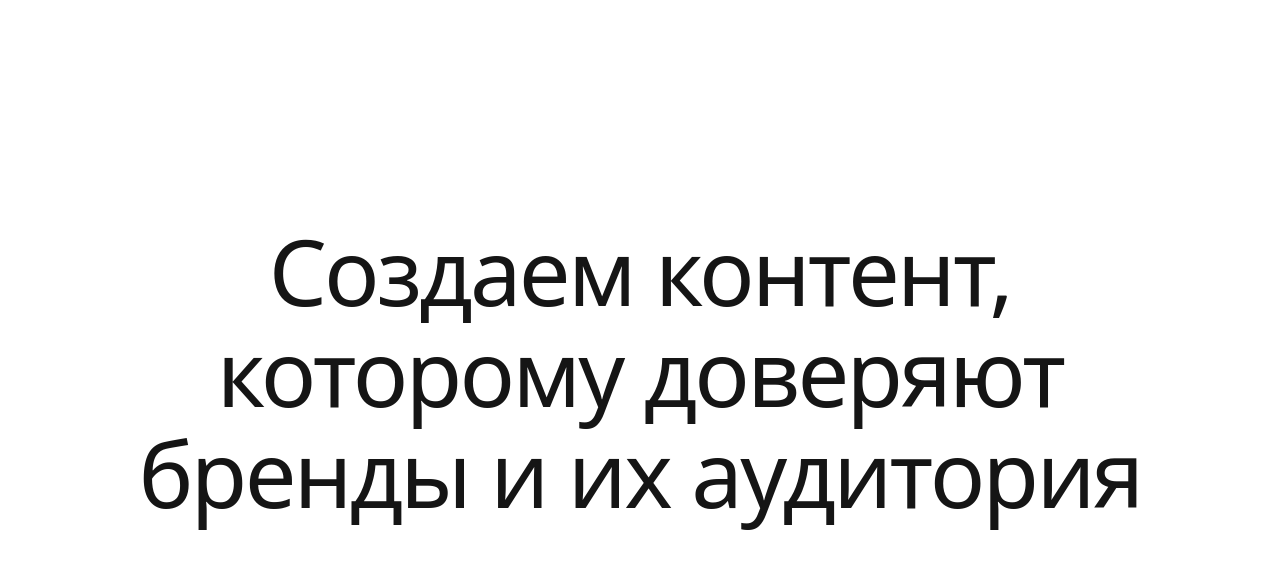
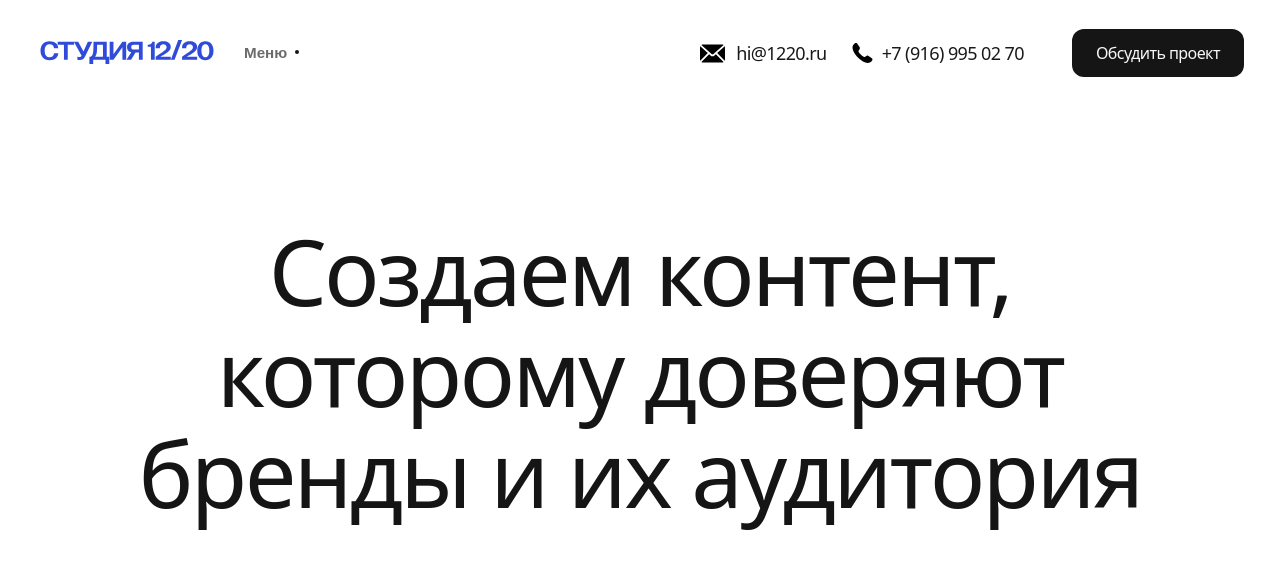
Before and after one commit to v3ue/agency, a website: page index.html in a window 1280 px wide. Shown: the top 568 px of the page. Drawn offline with nearby package versions, Linux system fonts and the light colour scheme; grey boxes are pictures that could not be loaded.

Commit message:
Fix menus: CSS media queries for desktop/mobile, remove Tailwind conflicts

```diff
--- a/index.html
+++ b/index.html
@@ -16,7 +16,7 @@
     <header style="position: fixed; top: 0; left: 0; right: 0; z-index: 9999;">
     <main style="position: relative; background: #F8F8F8; overflow-x: hidden; width: 100%; margin-top: 85px;" aria-label="Студия 12/20">
         <!-- DESKTOP NAV -->
-        <div class="desktop-nav-wrapper hidden md:flex fixed top-5 left-1/2 -translate-x-1/2 w-[calc(100%-40px)] max-w-[1560px] items-center justify-between">
+        <div class="desktop-nav-wrapper fixed top-5 left-1/2 -translate-x-1/2 w-[calc(100%-40px)] max-w-[1560px] items-center justify-between">
           <div class="nav-left-wrapper relative">
             <div id="desktop-nav-pill" class="header-left-pill h-[65px] flex items-center rounded-lg gap-63" style="padding-left: 20px; padding-right: 20px;">
               <div class="nav-menu-trigger flex items-center gap-4">
--- a/styles.css
+++ b/styles.css
@@ -2314,6 +2314,31 @@ button, input, select, textarea {
   -webkit-backdrop-filter: none;
 }
 
+/* ==================== DESKTOP NAV - HIDE ON MOBILE ==================== */
+@media (max-width: 1023px) {
+  .desktop-nav-wrapper,
+  #desktop-nav-pill,
+  #header-right-pill {
+    display: none !important;
+  }
+}
+
+/* ==================== DESKTOP NAV - SHOW ON DESKTOP ==================== */
+@media (min-width: 1024px) {
+  .desktop-nav-wrapper {
+    display: flex !important;
+    position: fixed;
+    top: 20px;
+    left: 50%;
+    transform: translateX(-50%);
+    width: calc(100% - 40px);
+    max-width: 1560px;
+    justify-content: space-between;
+    align-items: center;
+    z-index: 9999;
+  }
+}
+
 /* ==================== MOBILE NAV - HIDE ON DESKTOP ==================== */
 @media (min-width: 1024px) {
   .mobile-header-bar,
```
